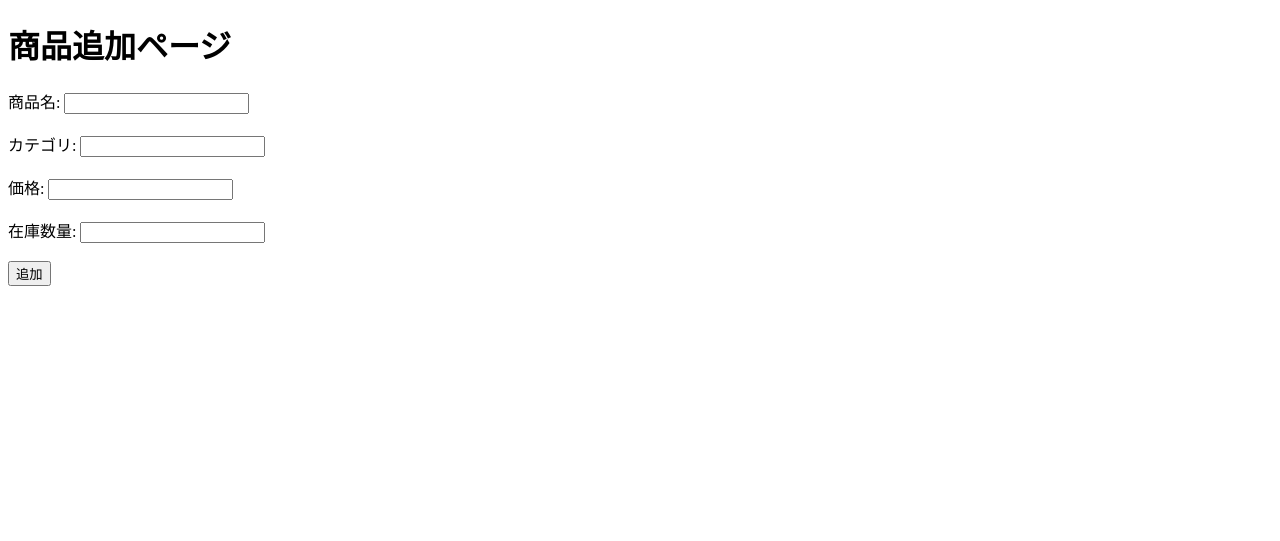
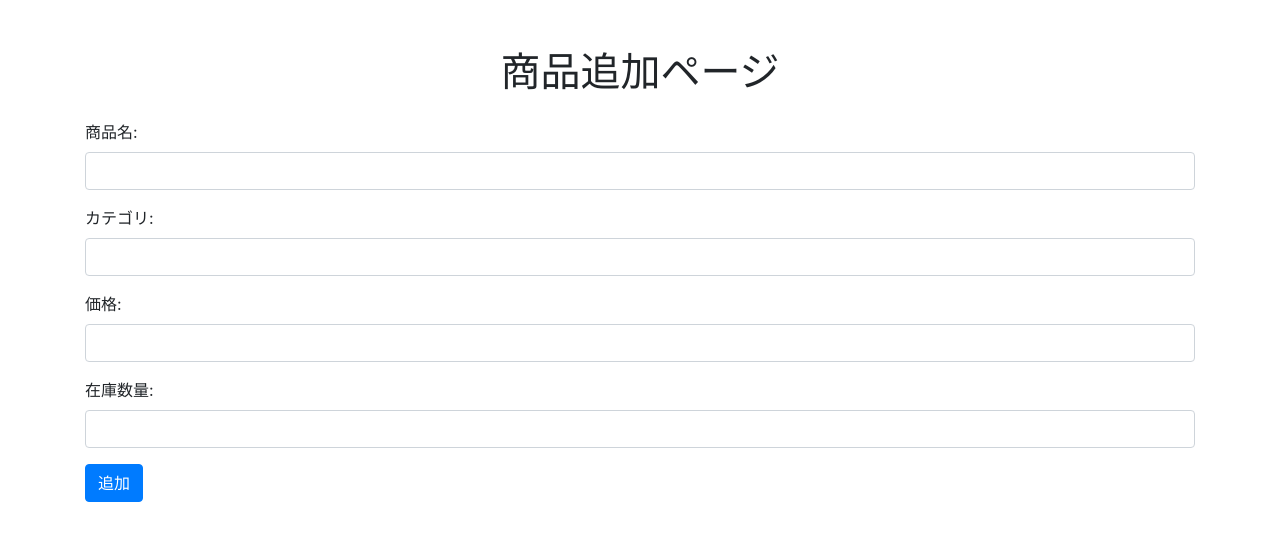
Before and after one commit to IGO-kon/cafe-management-day, a Flask app: page /add_product in a window 1280 px wide. Shown: the top 541 px of the page. Run offline with Flask 3, Linux system fonts and the light colour scheme; some libraries are stand-ins or nearby versions.

Commit message:
商品ページの見た目をきれいに

```diff
--- a/templates/add_product.html
+++ b/templates/add_product.html
@@ -2,23 +2,40 @@
 <html>
 <head>
     <title>商品追加</title>
+    <!-- Bootstrap CSS -->
+    <link href="https://maxcdn.bootstrapcdn.com/bootstrap/4.5.2/css/bootstrap.min.css" rel="stylesheet">
 </head>
 <body>
-    <h1>商品追加ページ</h1>
-    <form action="/add_product" method="post">
-        <label for="product_name">商品名:</label>
-        <input type="text" id="product_name" name="product_name" required><br><br>
+    <div class="container mt-5">
+        <h1 class="text-center">商品追加ページ</h1>
+        <form action="/add_product" method="post" class="mt-4">
+            <div class="form-group">
+                <label for="product_name">商品名:</label>
+                <input type="text" class="form-control" id="product_name" name="product_name" required>
+            </div>
 
-        <label for="category">カテゴリ:</label>
-        <input type="text" id="category" name="category" required><br><br>
+            <div class="form-group">
+                <label for="category">カテゴリ:</label>
+                <input type="text" class="form-control" id="category" name="category" required>
+            </div>
 
-        <label for="price">価格:</label>
-        <input type="number" id="price" name="price" step="0.01" min="0" required><br><br>
+            <div class="form-group">
+                <label for="price">価格:</label>
+                <input type="number" class="form-control" id="price" name="price" step="0.01" min="0" required>
+            </div>
 
-        <label for="stock_quantity">在庫数量:</label>
-        <input type="number" id="stock_quantity" name="stock_quantity" min="0" required><br><br>
+            <div class="form-group">
+                <label for="stock_quantity">在庫数量:</label>
+                <input type="number" class="form-control" id="stock_quantity" name="stock_quantity" min="0" required>
+            </div>
 
-        <input type="submit" value="追加">
-    </form>
+            <button type="submit" class="btn btn-primary">追加</button>
+        </form>
+    </div>
+
+    <!-- Bootstrap JS and Popper.js -->
+    <script src="https://ajax.googleapis.com/ajax/libs/jquery/3.5.1/jquery.min.js"></script>
+    <script src="https://cdnjs.cloudflare.com/ajax/libs/popper.js/1.16.0/umd/popper.min.js"></script>
+    <script src="https://maxcdn.bootstrapcdn.com/bootstrap/4.5.2/js/bootstrap.min.js"></script>
 </body>
 </html>
```
